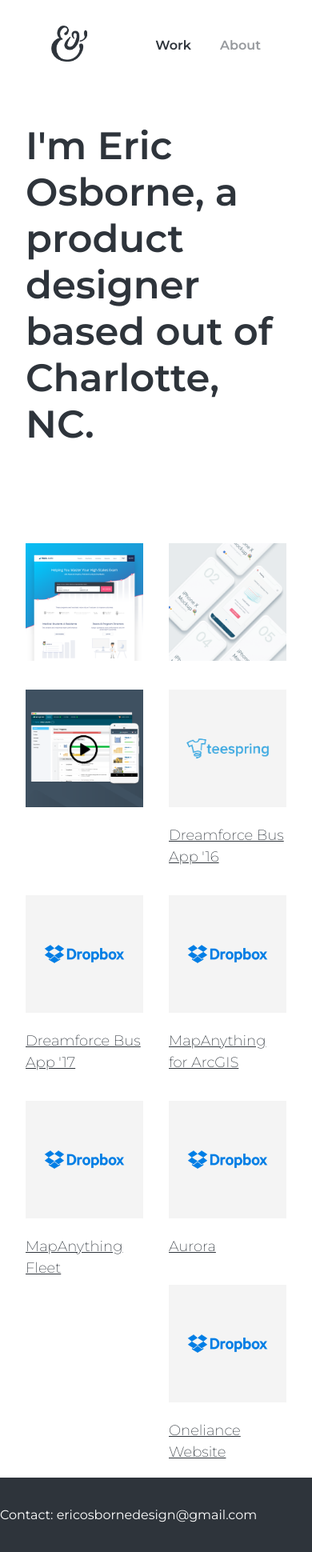
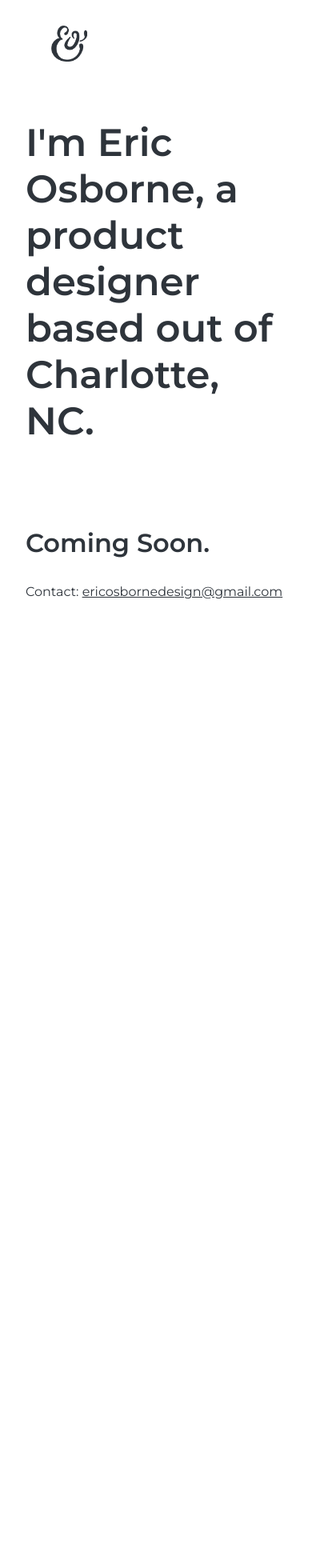
Before and after one commit to osbornedesign/eo-website, a PHP site: page / in a window 390 px wide. Shown: the whole page at 80% size. After the commit the page ends 749 px from the top, so only its background shows below. Run offline with PHP 8.4, Linux system fonts and the light colour scheme; some libraries are stand-ins or nearby versions.

Commit message:
coming soon index page

```diff
--- a/index.php
+++ b/index.php
@@ -1,4 +1,23 @@
-<?php include 'elements/header.php'; ?>
+<!DOCTYPE html>
+<html lang="en">
+  <head>
+    <meta charset="utf-8">
+    <title>Eric Osborne Design</title>
+    <meta name="viewport" content="width=device-width, initial-scale=1.0">
+    <meta name="description" content="Eric Osborne Design">
+    <meta name="author" content="Eric Osborne Design">
+    <link rel="stylesheet" type="text/css" href="css/main.css">
+    <link rel="shortcut icon" href="favicon.ico" type="image/x-icon">
+    <link href="https://fonts.googleapis.com/css?family=Montserrat:200,400,600" rel="stylesheet">
+  </head>
+  <body>
+    <script>document.body.className += ' fade-out';</script>
+    <div class="cover-container">
+      <div class="body-container">
+        <header class="p-32-x  m-0-32">
+          <img src="img/logo-icon.png" class="nav-logo" alt="Eric Osborne Design">
+        </header>
+      </div>
 
       <main>
         <div class="body-container">
@@ -9,89 +28,25 @@
           </div>
 
           <div class="m-64-x-x-x">
-        <div class="row-16">
-
-          <div class="col-xs-6 col-md-4">
-            <div class="p-x-16 m-16-x">
-              <a href="truelearn-website.php">
-                <img class="project-thumbnail" src="img/tl-web-thumb.png" />
-              </a>
+            <div class="row">
+              <div class="m-32-x-x-x">
+                <h3>Coming Soon.</h3>
+                <h4>Contact:
+                  <a href="mailto:ericosbornedesign@gmail.com?Subject=Hello!"> ericosbornedesign@gmail.com</a>
+                </h4>
               </div>
-          </div>
-
-          <div class="col-xs-6 col-md-4">
-            <div class="p-x-16 m-16-x">
-              <a href="truelearn-app.php">
-                <img class="project-thumbnail" src="img/tl-app-thumb-1.png" />
-              </a>
-            </div>
-          </div>
-
-          <div class="col-xs-6 col-md-4">
-            <div class="p-x-16 m-16-x">
-              <a href="progress.php">
-                <img class="project-thumbnail" src="img/progress-thumb.png" />
-              </a>
-            </div>
-          </div>
-
-          <div class="col-xs-6 col-md-4">
-            <div class="p-x-16 m-16-x">
-              <a href="bus-app-16.php">
-                <img class="project-thumbnail" src="img/teespring.png" />
-                <p>Dreamforce Bus App '16</p>
-              </a>
-            </div>
-          </div>
-
-          <div class="col-xs-6 col-md-4">
-            <div class="p-x-16 m-16-x">
-              <a href="bus-app-17.php">
-                <img class="project-thumbnail" src="img/dropbox.png" />
-                <p>Dreamforce Bus App '17</p>
-              </a>
-            </div>
-          </div>
-
-          <div class="col-xs-6 col-md-4">
-            <div class="p-x-16 m-16-x">
-              <a href="arcgis.php">
-                <img class="project-thumbnail" src="img/dropbox.png" />
-                <p>MapAnything for ArcGIS</p>
-              </a>
-            </div>
-          </div>
-
-          <div class="col-xs-6 col-md-4">
-            <div class="p-x-16 m-16-x">
-              <a href="mapything-fleet.php">
-                <img class="project-thumbnail" src="img/dropbox.png" />
-                <p>MapAnything Fleet</p>
-              </a>
-            </div>
-          </div>
-
-          <div class="col-xs-6 col-md-4">
-            <div class="p-x-16 m-16-x">
-              <a href="aurora.php">
-                <img class="project-thumbnail" src="img/dropbox.png" />
-                <p>Aurora</p>
-              </a>
-            </div>
-          </div>
-
-          <div class="col-xs-6 col-md-4">
-            <div class="p-x-16 m-16-x">
-              <a href="oneliance.php">
-                <img class="project-thumbnail" src="img/dropbox.png" />
-                <p>Oneliance Website</p>
-              </a>
-            </div>
-          </div>
-
             </div>
           </div>
         </div>
       </main>
+    </div>
 
-  <?php include 'elements/footer.php'; ?>
+    <script src="https://code.jquery.com/jquery-3.2.1.slim.min.js" integrity="sha384-KJ3o2DKtIkvYIK3UENzmM7KCkRr/rE9/Qpg6aAZGJwFDMVNA/GpGFF93hXpG5KkN" crossorigin="anonymous"></script>
+    <script>window.jQuery || document.write('<script src="js/vendors/jquery-slim.min.js"><\/script>')</script>
+        <script>
+          $(function() {
+              $('body').removeClass('fade-out');
+        });
+    </script>
+  </body>
+</html>
```
Also changed, not shown: index-use.php (added, +97 -0 lines). Lines whose indentation alone changed are shown as unchanged.
